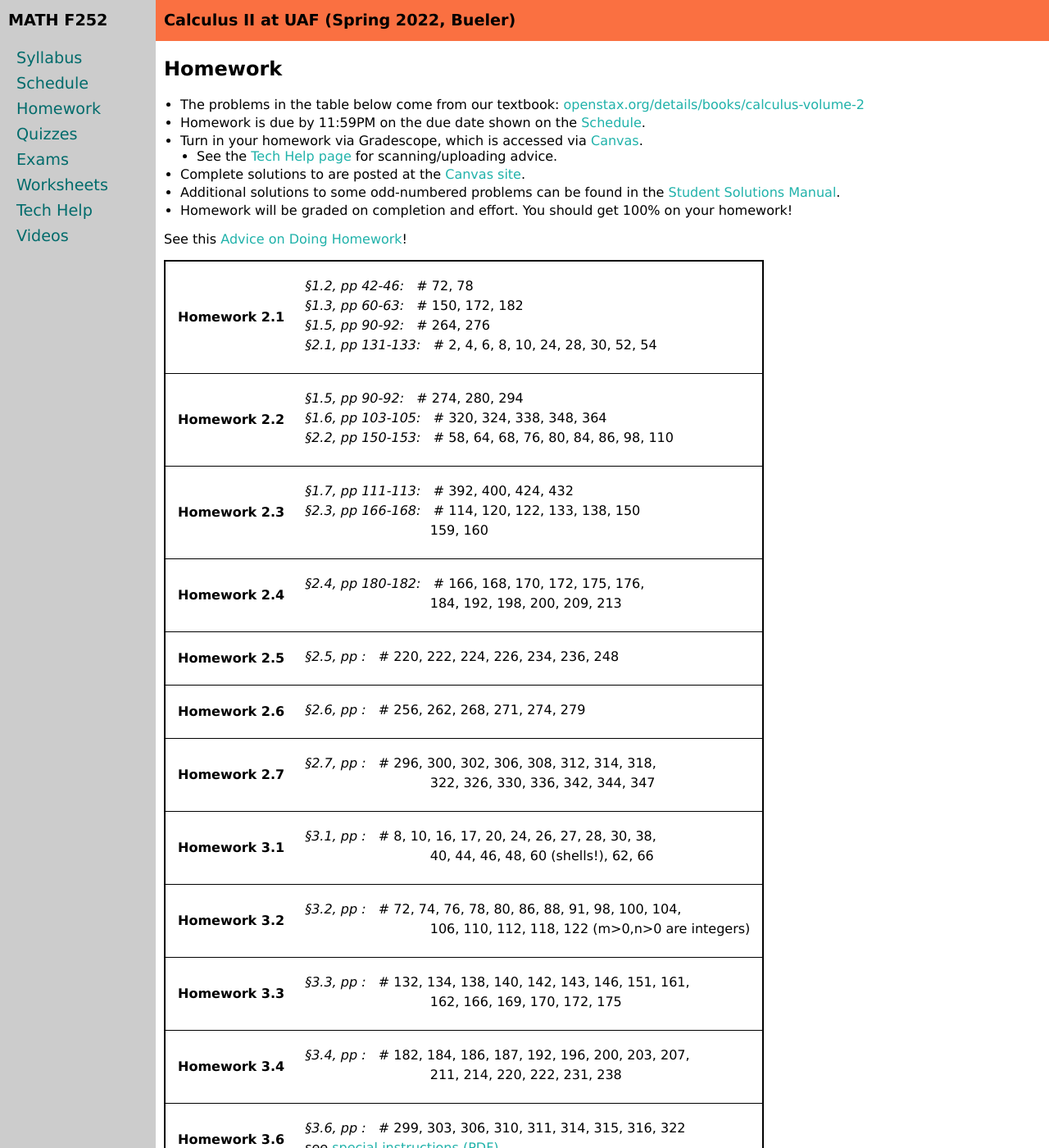
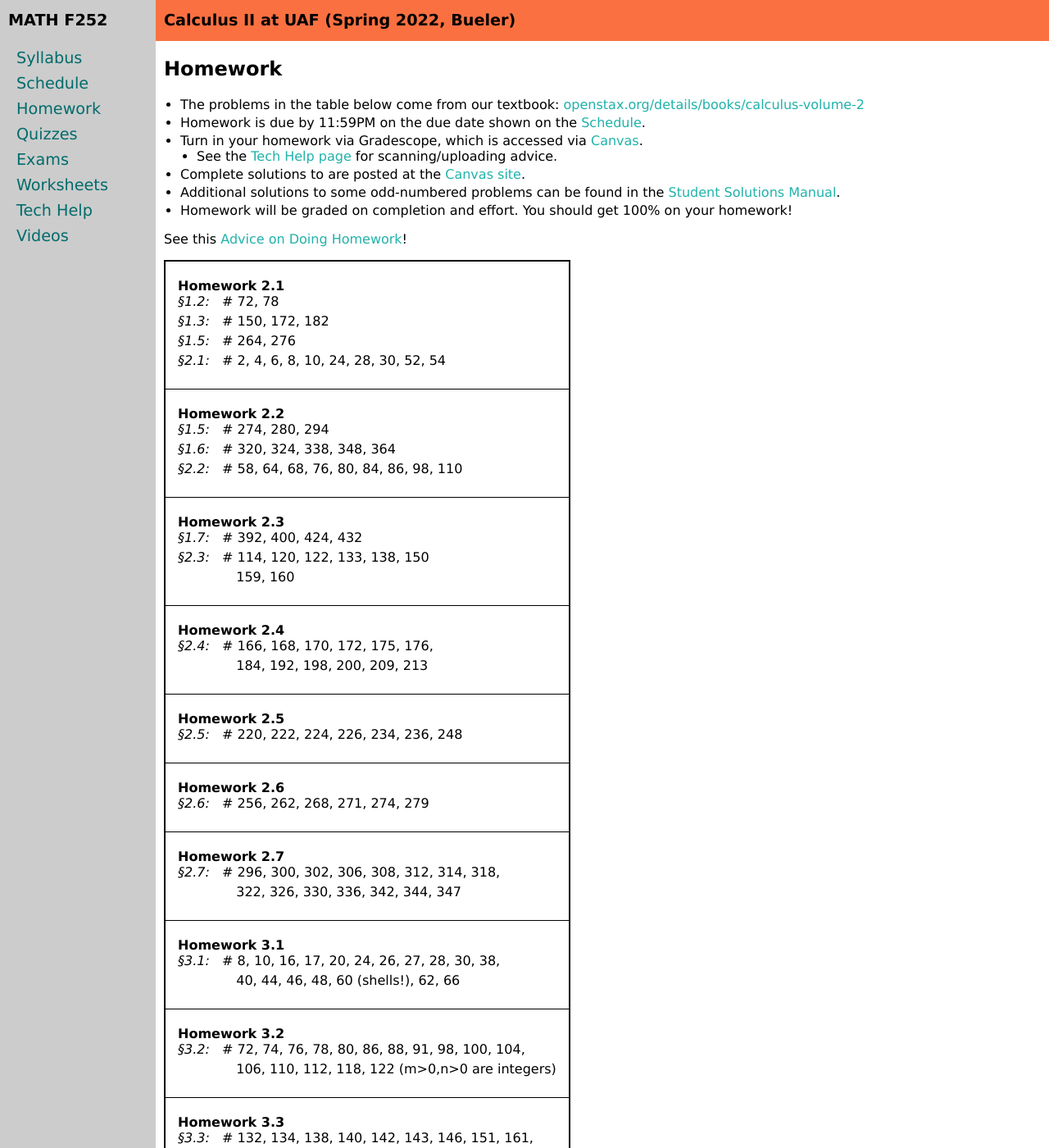
Before and after one commit to uaf-math/calc2, a Jekyll site: the page built from homework.md, in a window 1280 px wide and 1400 px high. Shown: the whole window at 82% size. Built offline with Jekyll 4.4.1, drawn with Linux system fonts in a browser that asks for light colours; some of the changed text lies outside the part shown.

Commit message:
Clean appearance of Homework table, esp. for small screen.

```diff
--- a/_data/homework.yml
+++ b/_data/homework.yml
@@ -4,168 +4,134 @@ homework:
 - name: Homework 2.1
   sections:
   - section: 1.2
-    pages: 42-46
     problems: 72, 78
   - section: 1.3
-    pages: 60-63
     problems: 150, 172, 182
   - section: 1.5
-    pages: 90-92
     problems: 264, 276
   - section: 2.1
-    pages: 131-133
     problems: 2, 4, 6, 8, 10, 24, 28, 30, 52, 54
 - name: Homework 2.2
   sections:
   - section: 1.5
-    pages: 90-92
     problems: 274, 280, 294
   - section: 1.6
-    pages: 103-105
     problems: 320, 324, 338, 348, 364
   - section: 2.2
-    pages: 150-153
     problems: 58, 64, 68, 76, 80, 84, 86, 98, 110
 - name: Homework 2.3
   sections:
   - section: 1.7
-    pages: 111-113
     problems: 392, 400, 424, 432
   - section: 2.3
-    pages: 166-168
     problems: 114, 120, 122, 133, 138, 150
     cont: 159, 160
 - name: Homework 2.4
   sections:
   - section: 2.4
-    pages: 180-182
     problems: 166, 168, 170, 172, 175, 176,
     cont: 184, 192, 198, 200, 209, 213
 - name: Homework 2.5
   sections:
   - section: 2.5
-    pages:
     problems: 220, 222, 224, 226, 234, 236, 248
 - name: Homework 2.6
   sections:
   - section: 2.6
-    pages:
     problems: 256, 262, 268, 271, 274, 279
 - name: Homework 2.7
   sections:
   - section: 2.7
-    pages:
     problems: 296, 300, 302, 306, 308, 312, 314, 318,
     cont: 322, 326, 330, 336, 342, 344, 347
 - name: Homework 3.1
   sections:
   - section: 3.1
-    pages:
     problems: 8, 10, 16, 17, 20, 24, 26, 27, 28, 30, 38,
     cont: 40, 44, 46, 48, 60 (shells!), 62, 66
 - name: Homework 3.2
   sections:
   - section: 3.2
-    pages:
     problems: 72, 74, 76, 78, 80, 86, 88, 91, 98, 100, 104,
     cont: 106, 110, 112, 118, 122 (m>0,n>0 are integers)
 - name: Homework 3.3
   sections:
   - section: 3.3
-    pages:
     problems: 132, 134, 138, 140, 142, 143, 146, 151, 161,
     cont: 162, 166, 169, 170, 172, 175
 - name: Homework 3.4
   sections:
   - section: 3.4
-    pages:
     problems: 182, 184, 186, 187, 192, 196, 200, 203, 207,
     cont: 211, 214, 220, 222, 231, 238
 - name: Homework 3.6
   sections:
   - section: 3.6
-    pages:
     problems: 299, 303, 306, 310, 311, 314, 315, 316, 322
     supp: supp3p6.pdf
 - name: Homework 3.7
   sections:
   - section: 3.7
-    pages:
     problems: 348, 349, 351, 352, 353, 360, 361, 363, 364,
     cont: 365, 367, 374, 377, 394, 398, 402
 - name: Homework 4.1
   sections:
   - section: 4.1
-    pages:
     problems: 9, 11, 17, 18, 20, 28, 35, 36, 38, 40, 56, 58
 - name: Homework 5.1
   sections:
   - section: 5.1
-    pages:
     problems: 1, 2, 3, 4, 6, 8, 10, 13, 15, 23, 25, 27,
     cont: 28, 29, 31, 33, 48, 49, 51, 52, 59, 61
 - name: Homework 5.2
   sections:
   - section: FIXME
-    pages: FIXME
     problems: FIXME
 - name: Homework 5.3
   sections:
   - section: FIXME
-    pages: FIXME
     problems: FIXME
 - name: Homework 5.4
   sections:
   - section: FIXME
-    pages: FIXME
     problems: FIXME
 - name: Homework 5.5
   sections:
   - section: FIXME
-    pages: FIXME
     problems: FIXME
 - name: Homework 5.6
   sections:
   - section: FIXME
-    pages: FIXME
     problems: FIXME
 - name: Homework 6.1
   sections:
   - section: FIXME
-    pages: FIXME
     problems: FIXME
 - name: Homework 6.2
   sections:
   - section: FIXME
-    pages: FIXME
     problems: FIXME
 - name: Homework 6.3
   sections:
   - section: FIXME
-    pages: FIXME
     problems: FIXME
 - name: Homework 6.4
   sections:
   - section: FIXME
-    pages: FIXME
     problems: FIXME
 - name: Homework 7.1
   sections:
   - section: FIXME
-    pages: FIXME
     problems: FIXME
 - name: Homework 7.2
   sections:
   - section: FIXME
-    pages: FIXME
     problems: FIXME
 - name: Homework 7.3
   sections:
   - section: FIXME
-    pages: FIXME
     problems: FIXME
 - name: Homework 7.4
   sections:
   - section: FIXME
-    pages: FIXME
     problems: FIXME
--- a/_includes/homework_table.md
+++ b/_includes/homework_table.md
@@ -2,16 +2,15 @@
 <table class="asst-table">
 {% for homework in data.homework %}
 <tr>
-  <td><b>{{ homework.name }}</b></td>
-  <td>
+  <td><b>{{ homework.name }}</b>
     <table class="inner">
     {% for section in homework.sections %}
       <tr>
-        <td><em>&#167;{{ section.section }}, pp {{ section.pages }}:</em> &nbsp; # {{ section.problems }}</td>
+        <td><em>&#167;{{ section.section }}:</em> &nbsp; # {{ section.problems }}</td>
       </tr>
       {% if section.cont %}
         <tr>
-          <td>&nbsp;&nbsp;&nbsp;&nbsp;&nbsp;&nbsp;&nbsp;&nbsp;&nbsp;&nbsp;&nbsp;&nbsp;&nbsp;&nbsp;&nbsp;&nbsp;&nbsp;&nbsp;&nbsp;&nbsp;&nbsp;&nbsp;&nbsp;&nbsp;&nbsp;&nbsp;&nbsp;&nbsp;&nbsp; {{ section.cont }}</td>
+          <td>&nbsp;&nbsp;&nbsp;&nbsp;&nbsp;&nbsp;&nbsp;&nbsp;&nbsp;&nbsp;&nbsp;&nbsp;&nbsp; {{ section.cont }}</td>
         </tr>
       {% endif %}
       {% if section.supp %}
--- a/_layouts/course-page.html
+++ b/_layouts/course-page.html
@@ -30,7 +30,7 @@
 <div id="main" class="main-body" onclick="closeNav()">
 <a id="top"></a>
 <div class="page-header hide-small"><a href="index.html">Calculus II at UAF (Spring 2022, Bueler)</a></div>
-<div class="page-header hide-large"><a href="index.html">Math 252 Calculus II (Bueler)</a></div>
+<div class="page-header hide-large"><a href="index.html">MATH F252 Calculus II (Bueler)</a></div>
 
 <div class="page-content">
     {{ content }}
```
